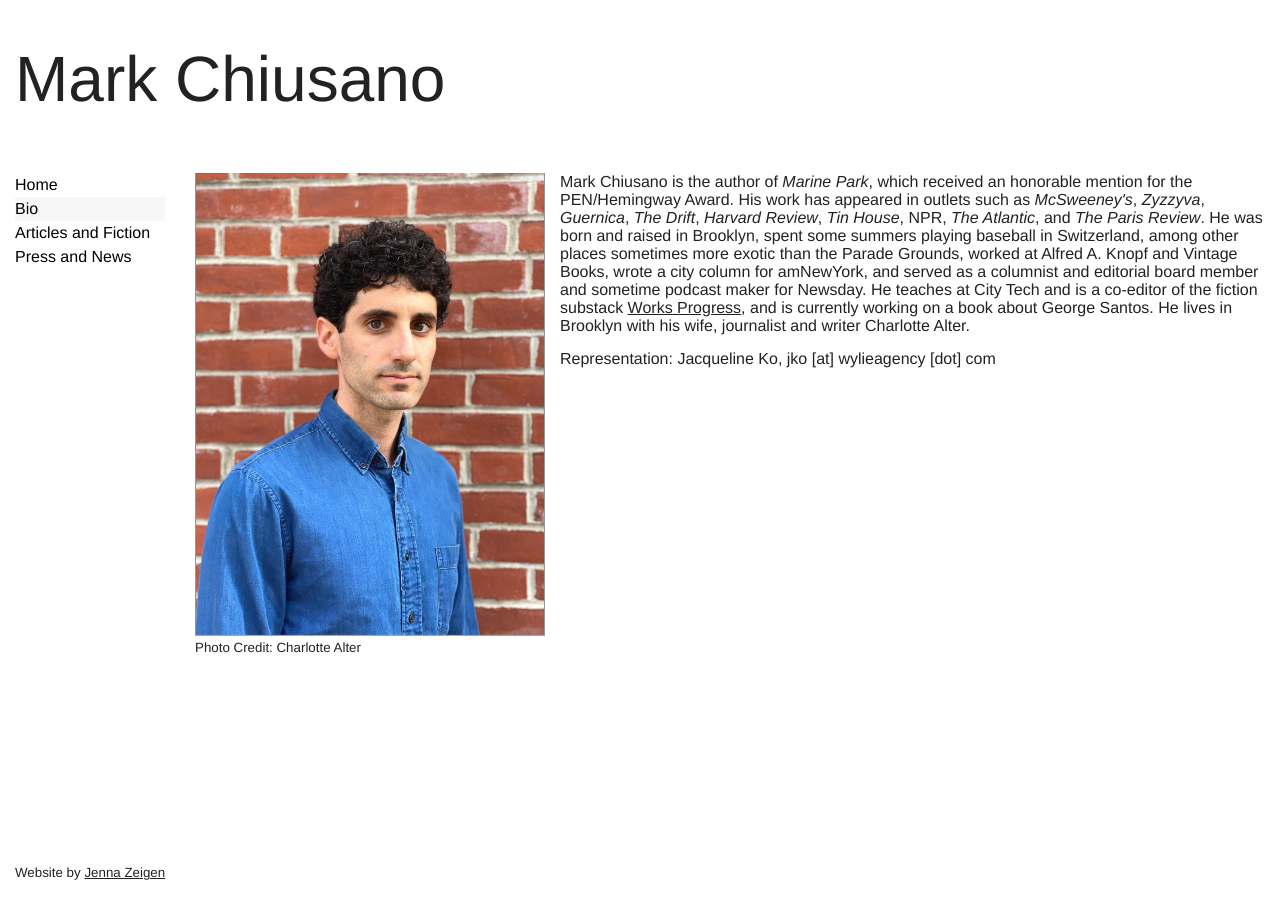
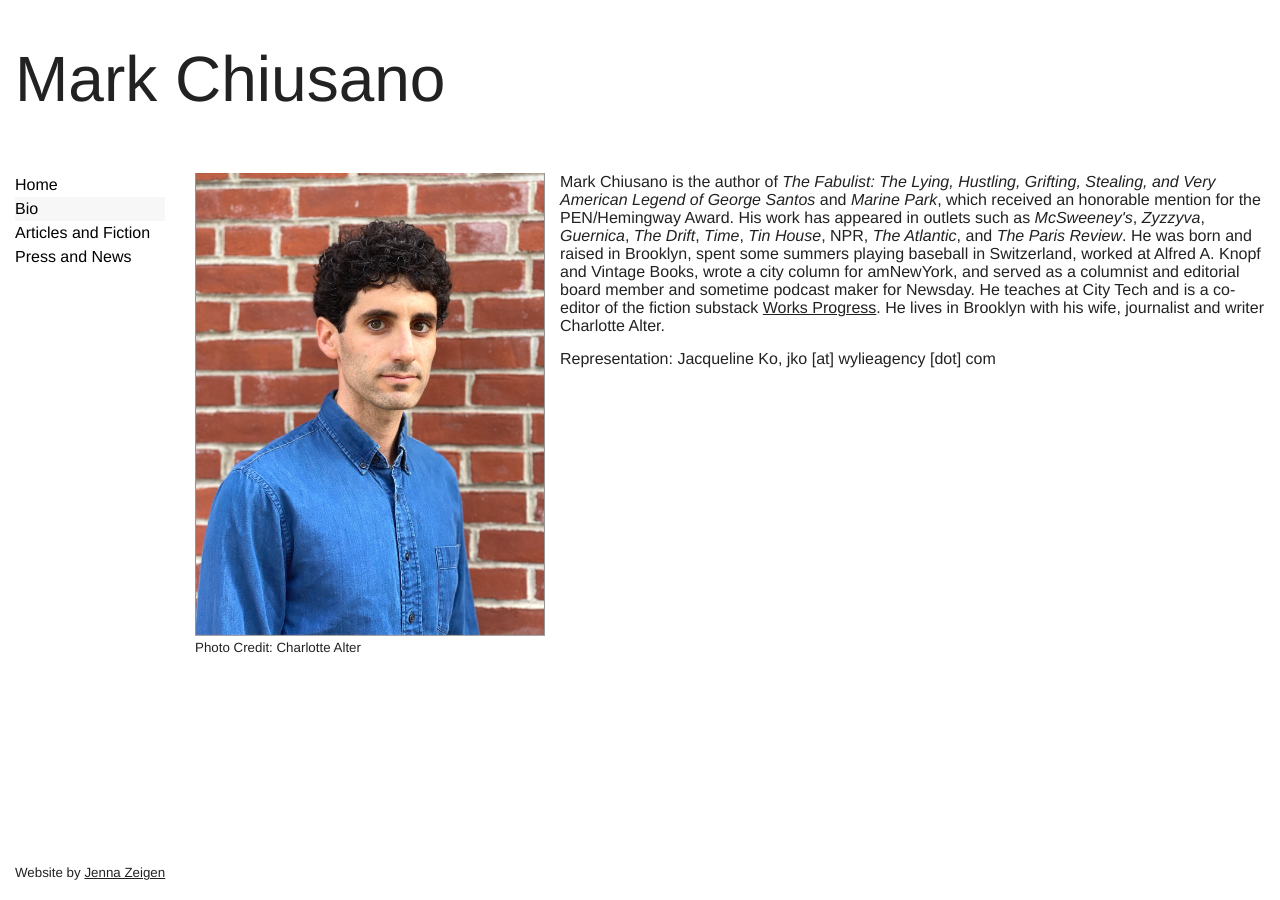
Before and after one commit to mjchiusano/mjchiusano.github.io, a Jekyll site: the page built from bio.html, in a window 1280 px wide. Built offline with Jekyll 4.4.1, drawn with Linux system fonts in a browser that asks for light colours; Markdown is read by kramdown in place of the engine named in the settings.

Commit message:
Update bio.html

```diff
--- a/bio.html
+++ b/bio.html
@@ -8,7 +8,7 @@
   <small>Photo Credit: Charlotte Alter</small>
 </div>
 
-<p class="gutter-pad-bottom">Mark Chiusano is the author of <i>Marine Park</i>, which received an honorable mention for the PEN/Hemingway Award. His work has appeared in outlets such as <i>McSweeney's</i>, <i>Zyzzyva</i>, <i>Guernica</i>, <i>The Drift</i>, <i>Harvard Review</i>, <i>Tin House</i>, NPR, <i>The Atlantic</i>, and <i>The Paris Review</i>. He was born and raised in Brooklyn, spent some summers playing baseball in Switzerland, among other places sometimes more exotic than the Parade Grounds, worked at Alfred A. Knopf and Vintage Books, wrote a city column for amNewYork, and served as a columnist and editorial board member and sometime podcast maker for Newsday. He teaches at City Tech and is a co-editor of the fiction substack <a href="https://worksprogress.substack.com/"> Works Progress</a>, and is currently working on a book about George Santos. He lives in Brooklyn with his wife, journalist and writer Charlotte Alter.</p>
+<p class="gutter-pad-bottom">Mark Chiusano is the author of <i>The Fabulist: The Lying, Hustling, Grifting, Stealing, and Very American Legend of George Santos</i> and <i>Marine Park</i>, which received an honorable mention for the PEN/Hemingway Award. His work has appeared in outlets such as <i>McSweeney's</i>, <i>Zyzzyva</i>, <i>Guernica</i>, <i>The Drift</i>, <i>Time</i>, <i>Tin House</i>, NPR, <i>The Atlantic</i>, and <i>The Paris Review</i>. He was born and raised in Brooklyn, spent some summers playing baseball in Switzerland, worked at Alfred A. Knopf and Vintage Books, wrote a city column for amNewYork, and served as a columnist and editorial board member and sometime podcast maker for Newsday. He teaches at City Tech and is a co-editor of the fiction substack <a href="https://worksprogress.substack.com/"> Works Progress</a>. He lives in Brooklyn with his wife, journalist and writer Charlotte Alter.</p>
 
 
 <p>Representation:
```
